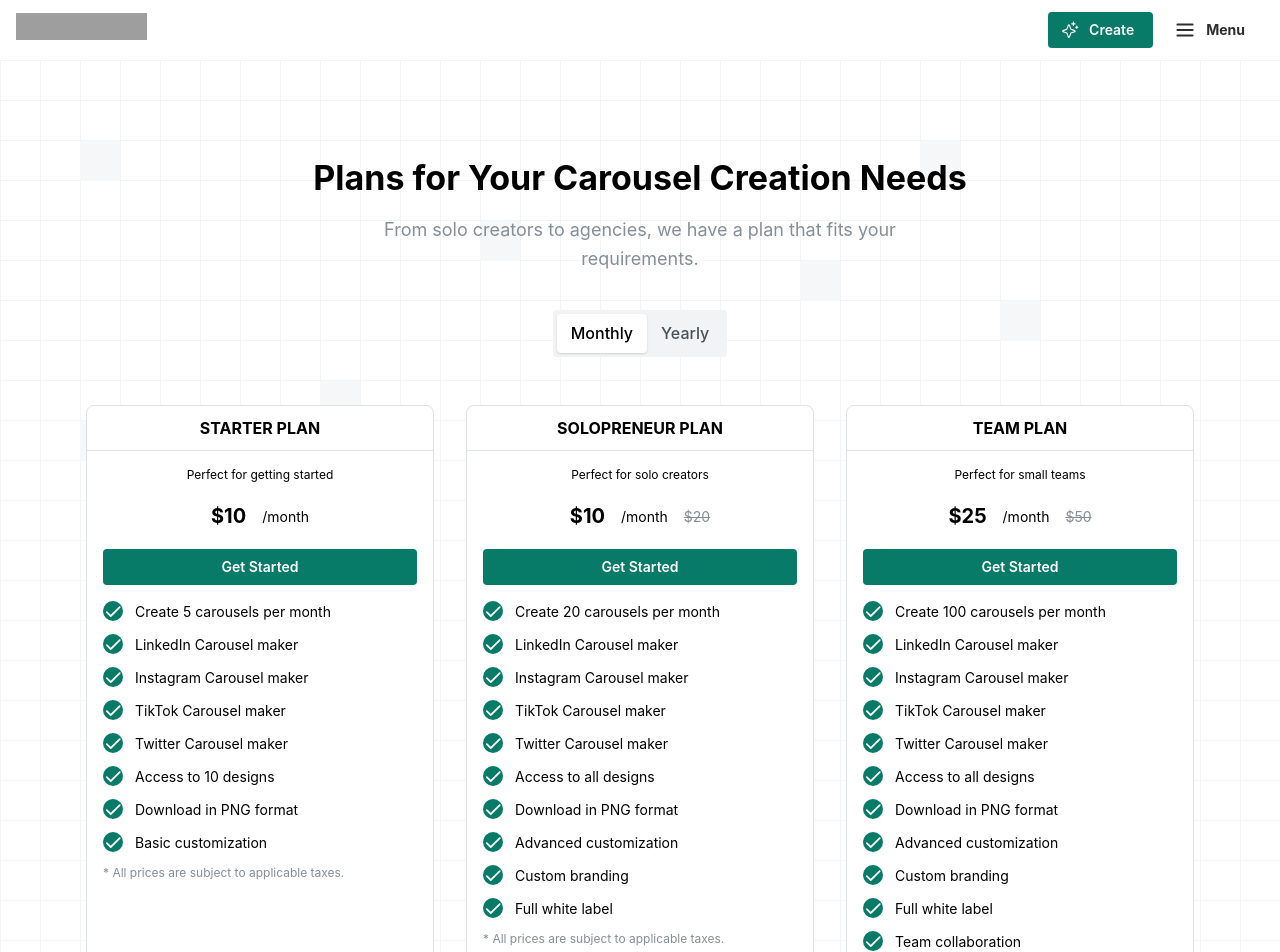
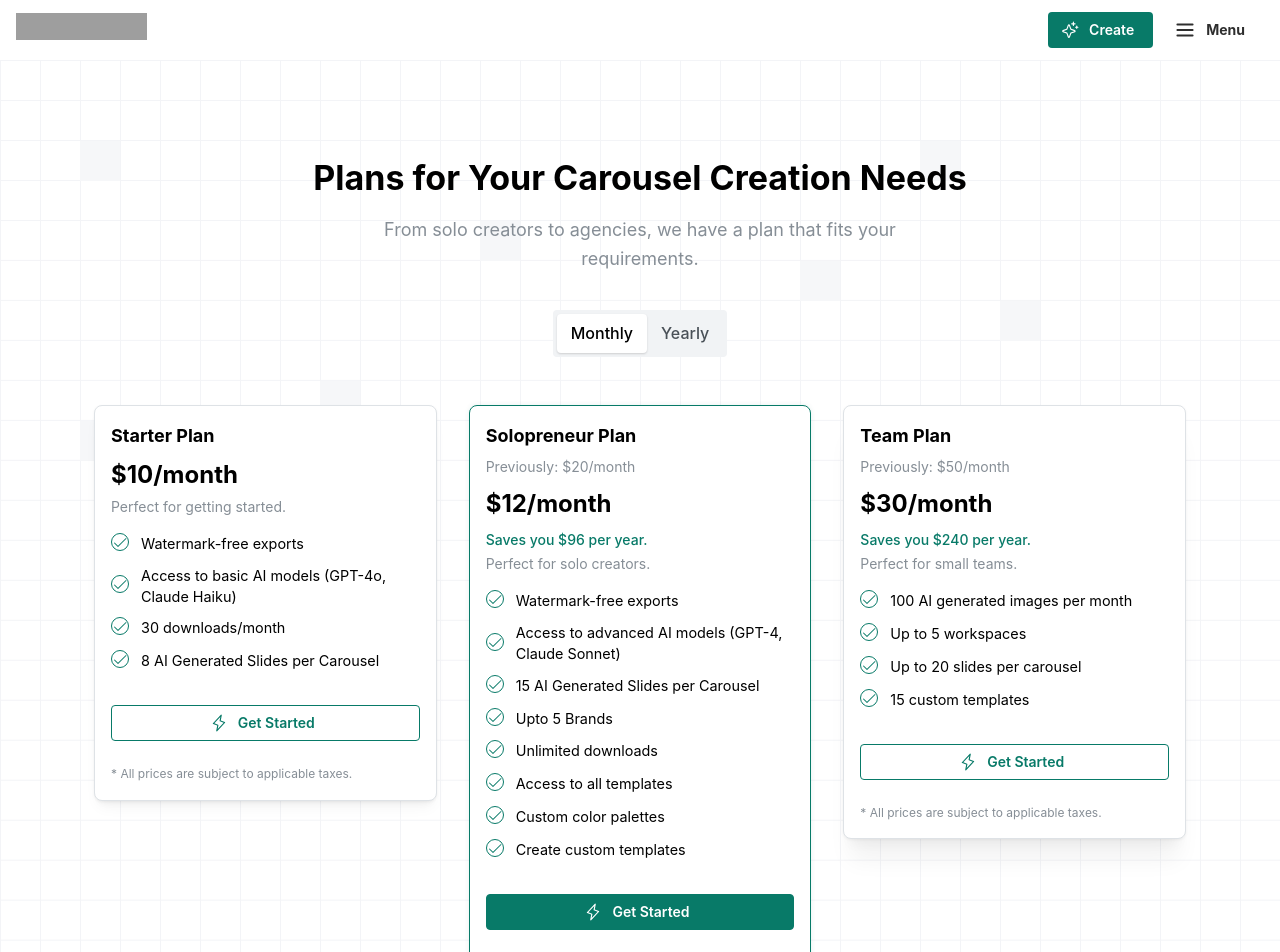
Before and after one commit to inabeelanjum/postNitro_task, a Next.js app: page /en/plans in a window 1280 px wide. Shown: the top 952 px of the page. Built offline with nearby package versions, Linux system fonts and the light colour scheme; grey boxes are pictures that could not be loaded.

Commit message:
priamry colors in plans

```diff
--- /dev/null
+++ b/app/[locale]/plans/PlanCards.module.css
@@ -0,0 +1,56 @@
+.cardWidth {
+  flex: 1;
+  margin: 0 0.5rem;
+  max-width: 450px;
+}
+
+.cardDefault {
+  border-radius: 8px;
+}
+
+.cardSmall {
+  border-radius: 8px;
+  border-color: #087a68 !important;
+  box-shadow: 0 0 5px rgba(8, 122, 104, 0.1) !important;
+}
+
+.cardSmall header {
+  border-color: #087a68 !important;
+  background-color: #f0faf8 !important;
+}
+
+.planTitle {
+  font-weight: 700;
+  font-size: 1.125rem;
+  margin: 0;
+}
+
+.planOriginalPrice {
+  color: var(--mantine-color-gray-6);
+  font-size: 0.875rem;
+  text-decoration: none;
+  margin-top: 0.25rem;
+}
+
+.planCharge {
+  font-weight: 700;
+  font-size: 1.5rem;
+  margin-top: 0.25rem;
+}
+
+.planSaving {
+  color: #087a68;
+  font-size: 0.875rem;
+  font-weight: 500;
+  margin-top: 0.25rem;
+}
+
+.button {
+  margin-top: 1rem;
+}
+
+.subText {
+  color: var(--mantine-color-gray-6);
+  font-size: 0.75rem;
+  margin-top: 0.5rem;
+}
--- a/app/[locale]/plans/page.tsx
+++ b/app/[locale]/plans/page.tsx
@@ -8,17 +8,16 @@ import {
   Text,
   Group,
   SegmentedControl,
-  SimpleGrid,
   Card,
   Stack,
   Badge,
   Button,
   List,
-  ThemeIcon,
-  rem
+  ThemeIcon
 } from '@mantine/core';
-import { Check } from '@phosphor-icons/react';
+import { Check, Lightning } from '@phosphor-icons/react';
 import styles from './plans.module.css';
+import planStyles from './PlanCards.module.css';
 
 export default function PlansPage() {
   const t = useTranslations('plans');
@@ -28,42 +27,28 @@ export default function PlansPage() {
 
   // Plan features
   const starterPlanFeatures = [
-    'Create 5 carousels per month',
-    'LinkedIn Carousel maker',
-    'Instagram Carousel maker',
-    'TikTok Carousel maker',
-    'Twitter Carousel maker',
-    'Access to 10 designs',
-    'Download in PNG format',
-    'Basic customization'
+    'Watermark-free exports',
+    'Access to basic AI models (GPT-4o, Claude Haiku)',
+    '30 downloads/month',
+    '8 AI Generated Slides per Carousel'
   ];
 
   const solopreneurPlanFeatures = [
-    'Create 20 carousels per month',
-    'LinkedIn Carousel maker',
-    'Instagram Carousel maker',
-    'TikTok Carousel maker',
-    'Twitter Carousel maker',
-    'Access to all designs',
-    'Download in PNG format',
-    'Advanced customization',
-    'Custom branding',
-    'Full white label'
+    'Watermark-free exports',
+    'Access to advanced AI models (GPT-4, Claude Sonnet)',
+    '15 AI Generated Slides per Carousel',
+    'Upto 5 Brands',
+    'Unlimited downloads',
+    'Access to all templates',
+    'Custom color palettes',
+    'Create custom templates'
   ];
 
   const teamPlanFeatures = [
-    'Create 100 carousels per month',
-    'LinkedIn Carousel maker',
-    'Instagram Carousel maker',
-    'TikTok Carousel maker',
-    'Twitter Carousel maker',
-    'Access to all designs',
-    'Download in PNG format',
-    'Advanced customization',
-    'Custom branding',
-    'Full white label',
-    'Team collaboration',
-    'Analytics'
+    '100 AI generated images per month',
+    'Up to 5 workspaces',
+    'Up to 20 slides per carousel',
+    '15 custom templates'
   ];
 
   return (
@@ -90,148 +75,204 @@ export default function PlansPage() {
           </Group>
 
           {isYearly && (
-            <Badge variant="filled" color="#087a68" sx={{ backgroundColor: '#087a68' }} mt={10}>
+            <Badge variant="filled" color="#087a68" sx={{ backgroundColor: '#087a68', '--badge-bg': '#087a68' }} mt={10}>
               {t('billing.discount')}
             </Badge>
           )}
         </Stack>
 
-        <SimpleGrid cols={{ base: 1, sm: 3, lg: 3 }} spacing="xl">
+        <Group grow align="flex-start" position="center" mt="md" mb="md">
           {/* Starter Plan */}
-          <Card withBorder radius="md" padding="md">
-            <Card.Section withBorder inheritPadding py="xs">
-              <Text fw={700} ta="center">{t('starter_plan.name')}</Text>
-            </Card.Section>
-
-            <Stack align="center" mt="md">
-              <Text size="xs">{t('starter_plan.tag')}</Text>
-              <Group>
-                <Text size="xl" fw={700}>{t('starter_plan.price')}</Text>
-                <Text size="sm">{t('starter_plan.period')}</Text>
-              </Group>
-
-              <Button variant="filled" fullWidth color="#087a68" sx={{ backgroundColor: '#087a68', '&:hover': { backgroundColor: '#066553' } }}>
-                Get Started
-              </Button>
+          <Card withBorder shadow="sm" padding="md" className={`${planStyles.cardWidth} ${planStyles.cardDefault}`}>
+            <Stack gap="md" justify="center" align="flex-start" style={{ flexDirection: 'column' }}>
+              <Stack gap={3} align="stretch" justify="flex-start">
+                <Text className={planStyles.planTitle}>Starter Plan</Text>
+                <Text className={planStyles.planCharge}>$10/month</Text>
+                <Text size="sm" c="dimmed">Perfect for getting started.</Text>
               </Stack>
 
               <List
-              spacing="sm"
                 size="sm"
-              mt="md"
-              center
+                spacing="xs"
                 icon={
-                <ThemeIcon color="#087a68" size={20} radius="xl">
-                  <Check size={rem(12)} weight="bold" />
+                  <ThemeIcon color="#087A68" variant="outline" size="xs" radius="xl" sx={{
+                    '--ti-color': '#087a68',
+                    '--ti-bd': 'calc(0.0625rem * var(--mantine-scale)) solid #087a68',
+                    color: '#087a68'
+                  }}>
+                    <Check size={16} />
                   </ThemeIcon>
                 }
               >
                 {starterPlanFeatures.map((feature, index) => (
-                <List.Item key={index}>{feature}</List.Item>
+                  <List.Item key={index} style={{ lineHeight: '1.3rem', fontSize: '0.9rem', textAlign: 'left' }}>
+                    {feature}
+                  </List.Item>
                 ))}
               </List>
 
-            <Text size="xs" c="dimmed" mt="sm">
-              {t('disclaimers.taxes')}
-            </Text>
+              <Button
+                component="a"
+                href="/app/carousel-maker"
+                variant="outline"
+                size="sm"
+                fullWidth
+                leftSection={<Lightning size={18} color="#087a68" />}
+                className={planStyles.button}
+                styles={{
+                  root: {
+                    borderColor: '#087a68',
+                    '&:hover': {
+                      backgroundColor: 'rgba(8, 122, 104, 0.1)'
+                    }
+                  },
+                  inner: {
+                    color: '#087a68'
+                  },
+                  label: {
+                    color: '#087a68'
+                  },
+                  section: {
+                    color: '#087a68'
+                  }
+                }}
+              >
+                Get Started
+              </Button>
+
+              <Text className={planStyles.subText}>* All prices are subject to applicable taxes.</Text>
+            </Stack>
           </Card>
 
           {/* Solopreneur Plan */}
-          <Card withBorder radius="md" padding="md" sx={{ borderColor: '#087a68' }}>
-            <Card.Section withBorder inheritPadding py="xs" sx={{ borderColor: '#087a68', backgroundColor: '#f0faf8' }}>
-              <Text fw={700} ta="center">{t('solopreneur_plan.name')}</Text>
-            </Card.Section>
-
-            <Stack align="center" mt="md">
-              <Text size="xs">{t('solopreneur_plan.tag')}</Text>
-              <Group>
-                <Text size="xl" fw={700}>{t('solopreneur_plan.price')}</Text>
-                <Text size="sm">{t('solopreneur_plan.period')}</Text>
-                <Text size="sm" td="line-through" c="dimmed">
-                  {t('solopreneur_plan.original_price')}
-                </Text>
-              </Group>
-
-              {isYearly && (
-                <Badge color="#087a68" sx={{ backgroundColor: '#087a68' }}>
-                  {t('solopreneur_plan.yearly_savings')}
-                </Badge>
-              )}
-
-              <Button variant="filled" fullWidth color="#087a68" sx={{ backgroundColor: '#087a68', '&:hover': { backgroundColor: '#066553' } }}>
-                Get Started
-              </Button>
+          <Card withBorder shadow="xl" padding="md" className={`${planStyles.cardWidth} ${planStyles.cardSmall}`}>
+            <Stack gap="md" justify="center" align="flex-start" style={{ flexDirection: 'column' }}>
+              <Stack gap={3} align="stretch" justify="flex-start">
+                <Text className={planStyles.planTitle}>Solopreneur Plan</Text>
+                <Text className={planStyles.planOriginalPrice}>Previously: $20/month</Text>
+                <Text className={planStyles.planCharge}>$12/month</Text>
+                <Text className={planStyles.planSaving}>Saves you $96 per year.</Text>
+                <Text size="sm" c="dimmed">Perfect for solo creators.</Text>
               </Stack>
 
               <List
-              spacing="sm"
                 size="sm"
-              mt="md"
-              center
+                spacing="xs"
                 icon={
-                <ThemeIcon color="#087a68" size={20} radius="xl">
-                  <Check size={rem(12)} weight="bold" />
+                  <ThemeIcon color="#087A68" variant="outline" size="xs" radius="xl" sx={{
+                    '--ti-color': '#087a68',
+                    '--ti-bd': 'calc(0.0625rem * var(--mantine-scale)) solid #087a68',
+                    color: '#087a68'
+                  }}>
+                    <Check size={16} />
                   </ThemeIcon>
                 }
               >
                 {solopreneurPlanFeatures.map((feature, index) => (
-                <List.Item key={index}>{feature}</List.Item>
+                  <List.Item key={index} style={{ lineHeight: '1.3rem', fontSize: '0.9rem', textAlign: 'left' }}>
+                    {feature}
+                  </List.Item>
                 ))}
               </List>
 
-            <Text size="xs" c="dimmed" mt="sm">
-              {t('disclaimers.taxes')}
-            </Text>
+              <Button
+                component="a"
+                href="/app/carousel-maker"
+                variant="filled"
+                size="sm"
+                fullWidth
+                leftSection={<Lightning size={18} color="white" />}
+                className={planStyles.button}
+                styles={{
+                  root: {
+                    backgroundColor: '#087a68',
+                    borderColor: '#087a68',
+                    '&:hover': {
+                      backgroundColor: '#066553'
+                    }
+                  },
+                  inner: {
+                    color: 'white'
+                  },
+                  label: {
+                    color: 'white'
+                  },
+                  section: {
+                    color: 'white'
+                  }
+                }}
+              >
+                Get Started
+              </Button>
+
+              <Text className={planStyles.subText}>* All prices are subject to applicable taxes.</Text>
+            </Stack>
           </Card>
 
           {/* Team Plan */}
-          <Card withBorder radius="md" padding="md">
-            <Card.Section withBorder inheritPadding py="xs">
-              <Text fw={700} ta="center">{t('team_plan.name')}</Text>
-            </Card.Section>
-
-            <Stack align="center" mt="md">
-              <Text size="xs">{t('team_plan.tag')}</Text>
-              <Group>
-                <Text size="xl" fw={700}>{t('team_plan.price')}</Text>
-                <Text size="sm">{t('team_plan.period')}</Text>
-                <Text size="sm" td="line-through" c="dimmed">
-                  {t('team_plan.original_price')}
-                </Text>
-              </Group>
-
-              {isYearly && (
-                <Badge color="#087a68" sx={{ backgroundColor: '#087a68' }}>
-                  {t('team_plan.yearly_savings')}
-                </Badge>
-              )}
-
-              <Button variant="filled" fullWidth color="#087a68" sx={{ backgroundColor: '#087a68', '&:hover': { backgroundColor: '#066553' } }}>
-                Get Started
-              </Button>
+          <Card withBorder shadow="lg" padding="md" className={`${planStyles.cardWidth} ${planStyles.cardDefault}`}>
+            <Stack gap="md" justify="center" align="flex-start" style={{ flexDirection: 'column' }}>
+              <Stack gap={3} align="stretch" justify="flex-start">
+                <Text className={planStyles.planTitle}>Team Plan</Text>
+                <Text className={planStyles.planOriginalPrice}>Previously: $50/month</Text>
+                <Text className={planStyles.planCharge}>$30/month</Text>
+                <Text className={planStyles.planSaving}>Saves you $240 per year.</Text>
+                <Text size="sm" c="dimmed">Perfect for small teams.</Text>
               </Stack>
 
               <List
-              spacing="sm"
                 size="sm"
-              mt="md"
-              center
+                spacing="xs"
                 icon={
-                <ThemeIcon color="#087a68" size={20} radius="xl">
-                  <Check size={rem(12)} weight="bold" />
+                  <ThemeIcon color="#087A68" variant="outline" size="xs" radius="xl" sx={{
+                    '--ti-color': '#087a68',
+                    '--ti-bd': 'calc(0.0625rem * var(--mantine-scale)) solid #087a68',
+                    color: '#087a68'
+                  }}>
+                    <Check size={16} />
                   </ThemeIcon>
                 }
               >
                 {teamPlanFeatures.map((feature, index) => (
-                <List.Item key={index}>{feature}</List.Item>
+                  <List.Item key={index} style={{ lineHeight: '1.3rem', fontSize: '0.9rem', textAlign: 'left' }}>
+                    {feature}
+                  </List.Item>
                 ))}
               </List>
 
-            <Text size="xs" c="dimmed" mt="sm">
-              {t('disclaimers.taxes')}
-            </Text>
+              <Button
+                component="a"
+                href="/app/carousel-maker"
+                variant="outline"
+                size="sm"
+                fullWidth
+                leftSection={<Lightning size={18} color="#087a68" />}
+                className={planStyles.button}
+                styles={{
+                  root: {
+                    borderColor: '#087a68',
+                    '&:hover': {
+                      backgroundColor: 'rgba(8, 122, 104, 0.1)'
+                    }
+                  },
+                  inner: {
+                    color: '#087a68'
+                  },
+                  label: {
+                    color: '#087a68'
+                  },
+                  section: {
+                    color: '#087a68'
+                  }
+                }}
+              >
+                Get Started
+              </Button>
+
+              <Text className={planStyles.subText}>* All prices are subject to applicable taxes.</Text>
+            </Stack>
           </Card>
-        </SimpleGrid>
+        </Group>
 
         <Text size="sm" c="dimmed" ta="center" mt={40}>
           {t('disclaimers.addons')}
```
Also changed, not shown: theme.ts (+27 -0 lines). Lines whose indentation alone changed are shown as unchanged.
